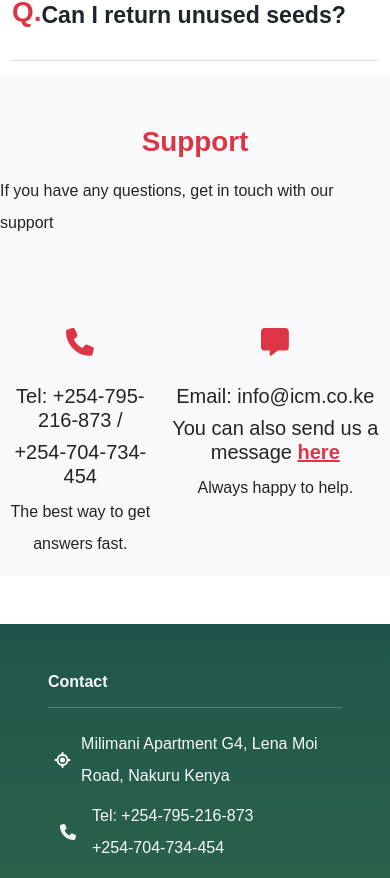
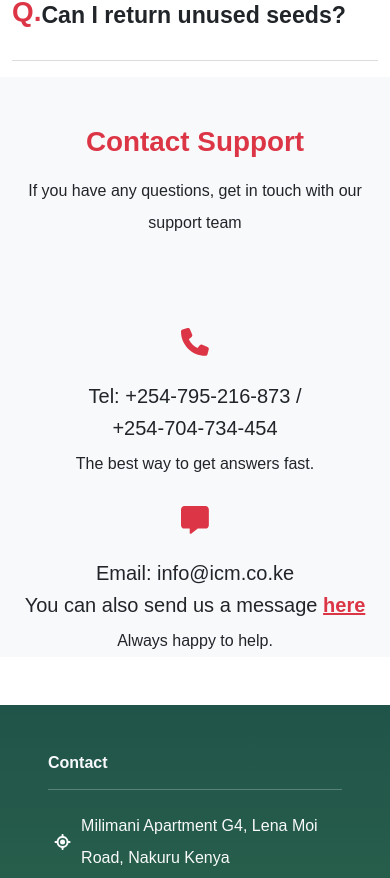
Before and after one commit to josephkipkemoi/icm, a React (Create React App) app: page /FAQ in a window 390 px wide. Shown: the part 1458-2336 px from the top of the page. Built offline with nearby package versions, Linux system fonts and the light colour scheme; a web font is replaced by a local one.

Commit message:
fixed support mobile view setting

```diff
--- a/src/components/support.js
+++ b/src/components/support.js
@@ -6,13 +6,13 @@ const SupportComponent = () => {
     return (
         <div className="mt-2 mb-5 bg-light">
             <div className="d-flex justify-content-center">
-                <div className="mt-5 mb-5">
-                    <h1 className="text-danger fw-bold text-center ">Support</h1>
-                    <p className="mt-3">If you have any questions, get in touch with our support</p>
+                <div className="mt-5 mb-5 text-center">
+                    <h1 className="text-danger fw-bold text-center ">Contact Support</h1>
+                    <p className="m-3">If you have any questions, get in touch with our support team</p>
                 </div>
             </div>
-            <div className="d-flex justify-content-around">
-                <div className="text-center">
+            <div className="d-sm-flex justify-content-around">
+                <div className="text-center m-4">
                     <h1 className="text-danger text-center m-4">
                         <FontAwesomeIcon icon={faPhone} />
                     </h1>
@@ -20,7 +20,7 @@ const SupportComponent = () => {
                     <h5>+254-704-734-454</h5>
                     <p>The best way to get answers fast.</p>
                 </div>
-                <div className="text-center">
+                <div className="text-center m-4">
                     <h1 className="text-danger text-center m-4">
                         <FontAwesomeIcon icon={faMessage} />
                     </h1>
```
